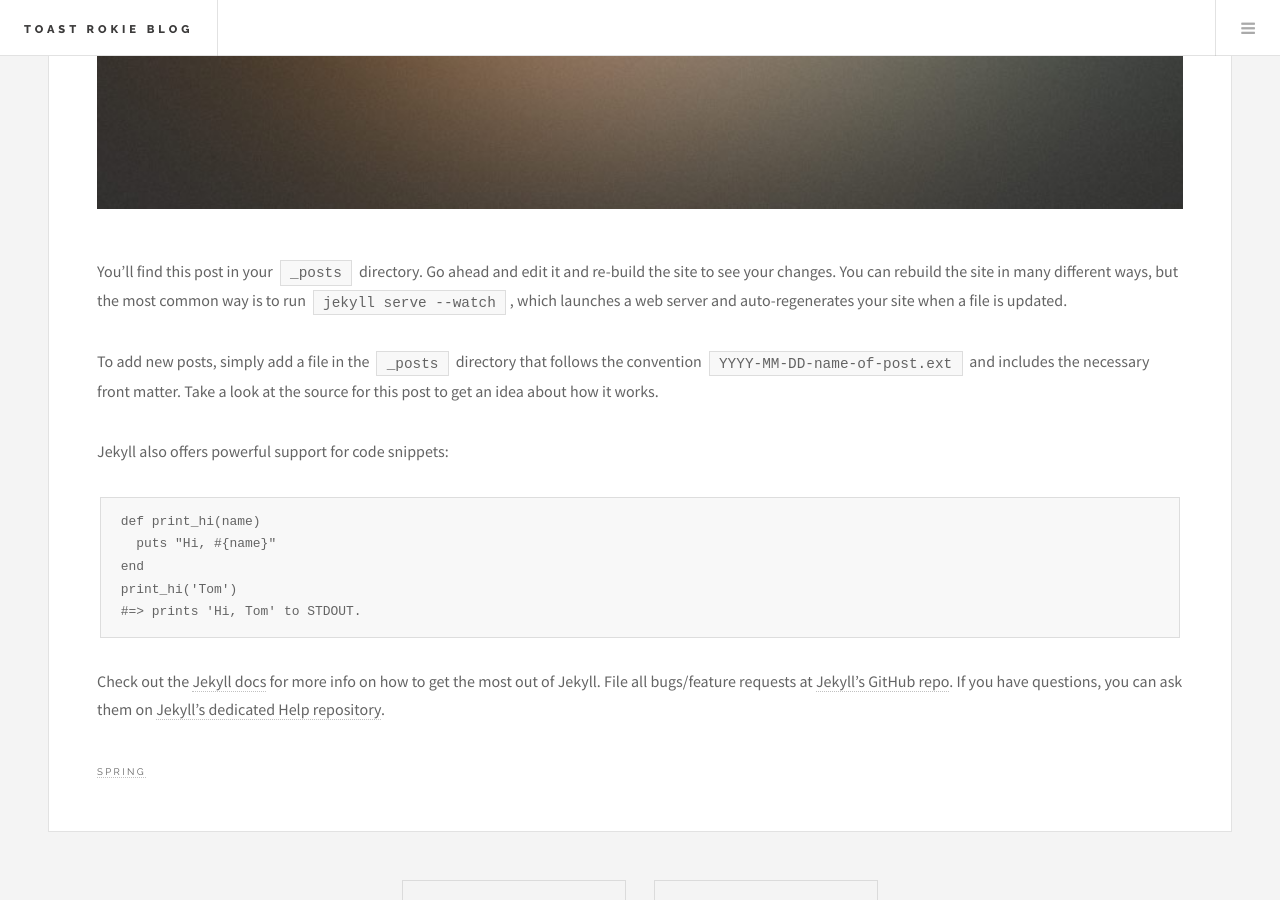
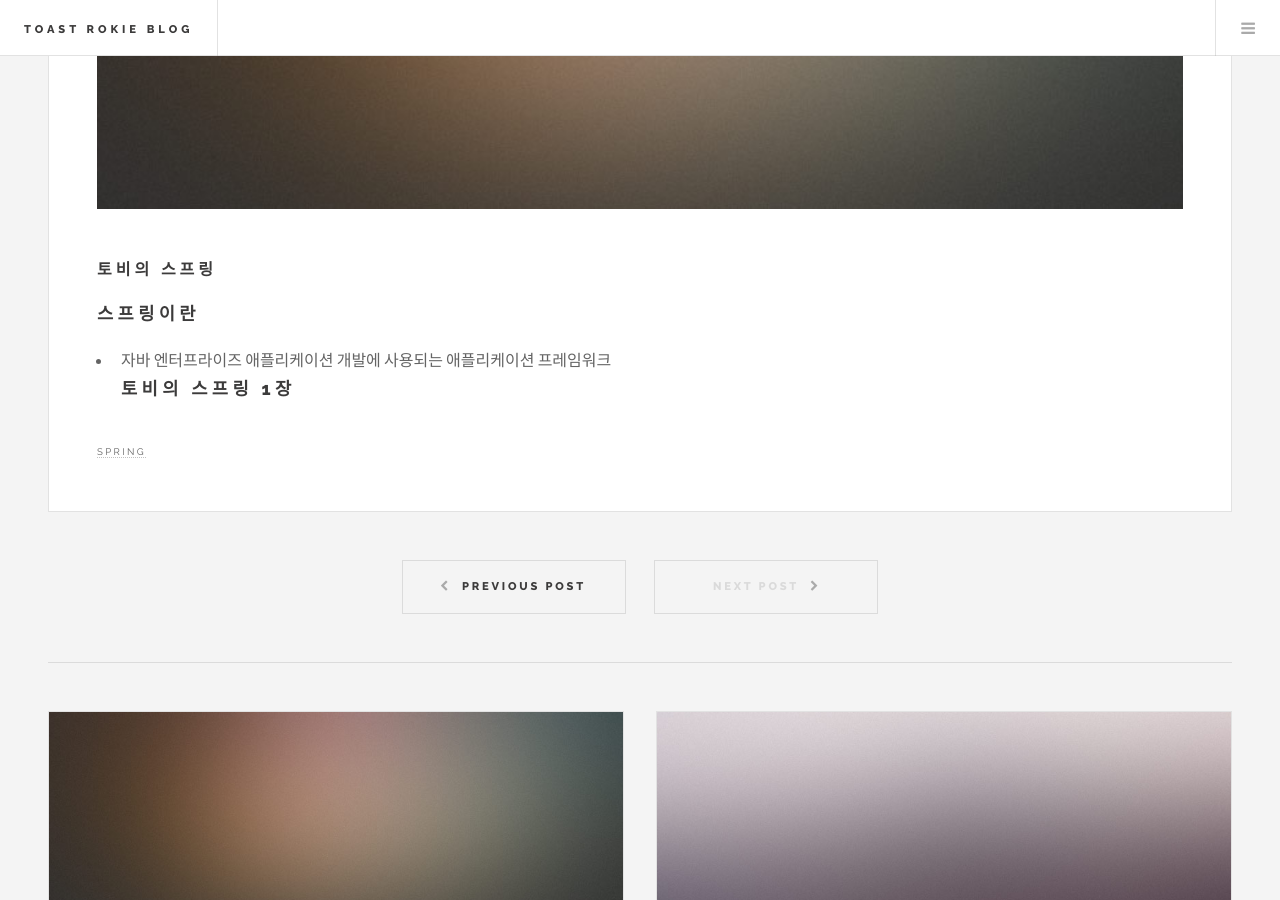
Before and after one commit to naka15/naka15.githubio.backup, a Jekyll site: the page built from _posts/2015-11-14-welcome-to-jekyll2.markdown, in a window 1280 px wide and 900 px high, scrolled down 783 px. Built offline with Jekyll 4.4.1, drawn with Linux system fonts in a browser that asks for light colours; comment, search, counter and statistics services are not loaded.

Commit message:
Update 2015-11-14-welcome-to-jekyll2.markdown

```diff
--- a/_posts/2015-11-14-welcome-to-jekyll2.markdown
+++ b/_posts/2015-11-14-welcome-to-jekyll2.markdown
@@ -7,22 +7,7 @@ categories: spring
 tags: spring
 image: /images/pic03.jpg
 ---
-You’ll find this post in your `_posts` directory. Go ahead and edit it and re-build the site to see your changes. You can rebuild the site in many different ways, but the most common way is to run `jekyll serve --watch`, which launches a web server and auto-regenerates your site when a file is updated.
-
-To add new posts, simply add a file in the `_posts` directory that follows the convention `YYYY-MM-DD-name-of-post.ext` and includes the necessary front matter. Take a look at the source for this post to get an idea about how it works.
-
-Jekyll also offers powerful support for code snippets:
-
-{% highlight ruby %}
-def print_hi(name)
-  puts "Hi, #{name}"
-end
-print_hi('Tom')
-#=> prints 'Hi, Tom' to STDOUT.
-{% endhighlight %}
-
-Check out the [Jekyll docs][jekyll] for more info on how to get the most out of Jekyll. File all bugs/feature requests at [Jekyll’s GitHub repo][jekyll-gh]. If you have questions, you can ask them on [Jekyll’s dedicated Help repository][jekyll-help].
-
-[jekyll]:      http://jekyllrb.com
-[jekyll-gh]:   https://github.com/jekyll/jekyll
-[jekyll-help]: https://github.com/jekyll/jekyll-help
+# 토비의 스프링
+## 스프링이란
+- 자바 엔터프라이즈 애플리케이션 개발에 사용되는 애플리케이션 프레임워크
+## 토비의 스프링 1장
```
